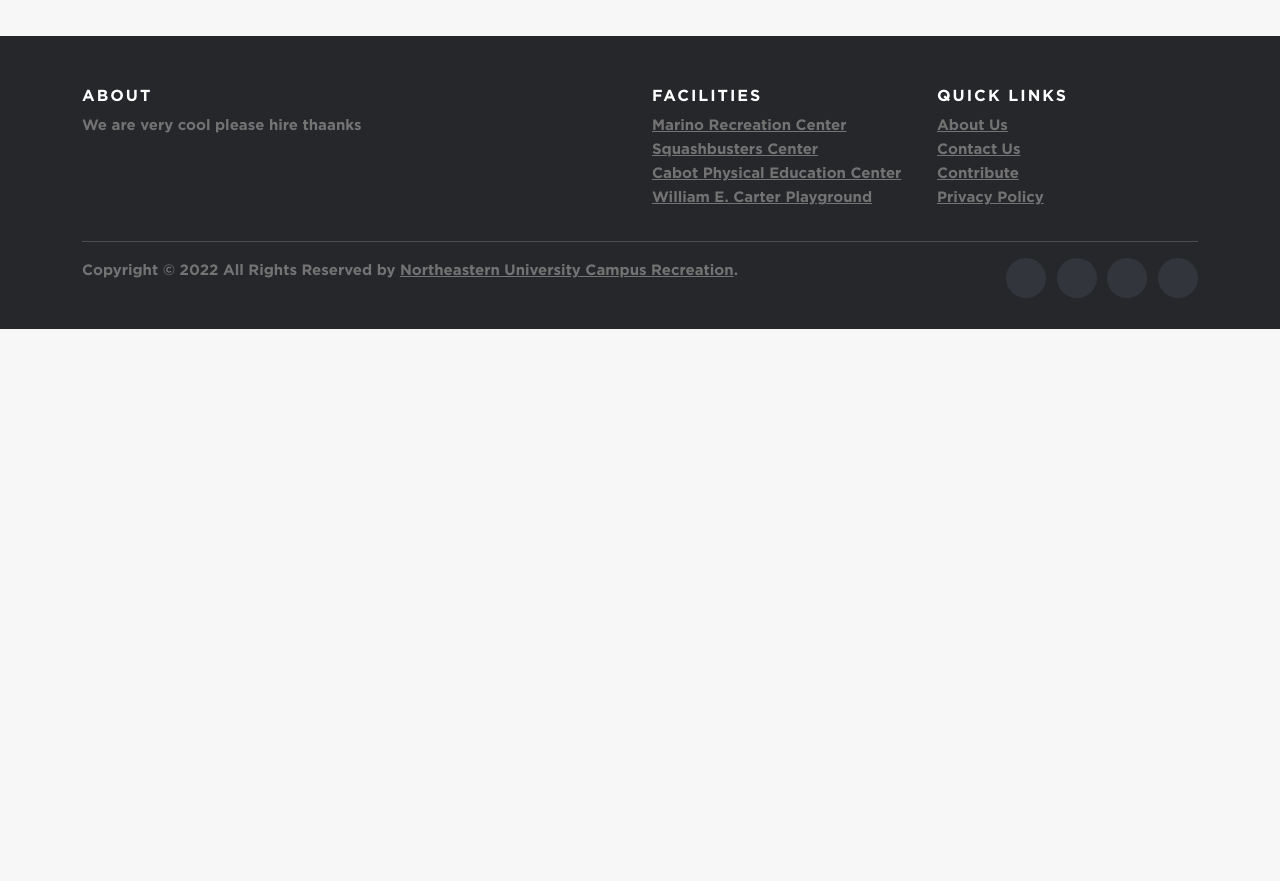
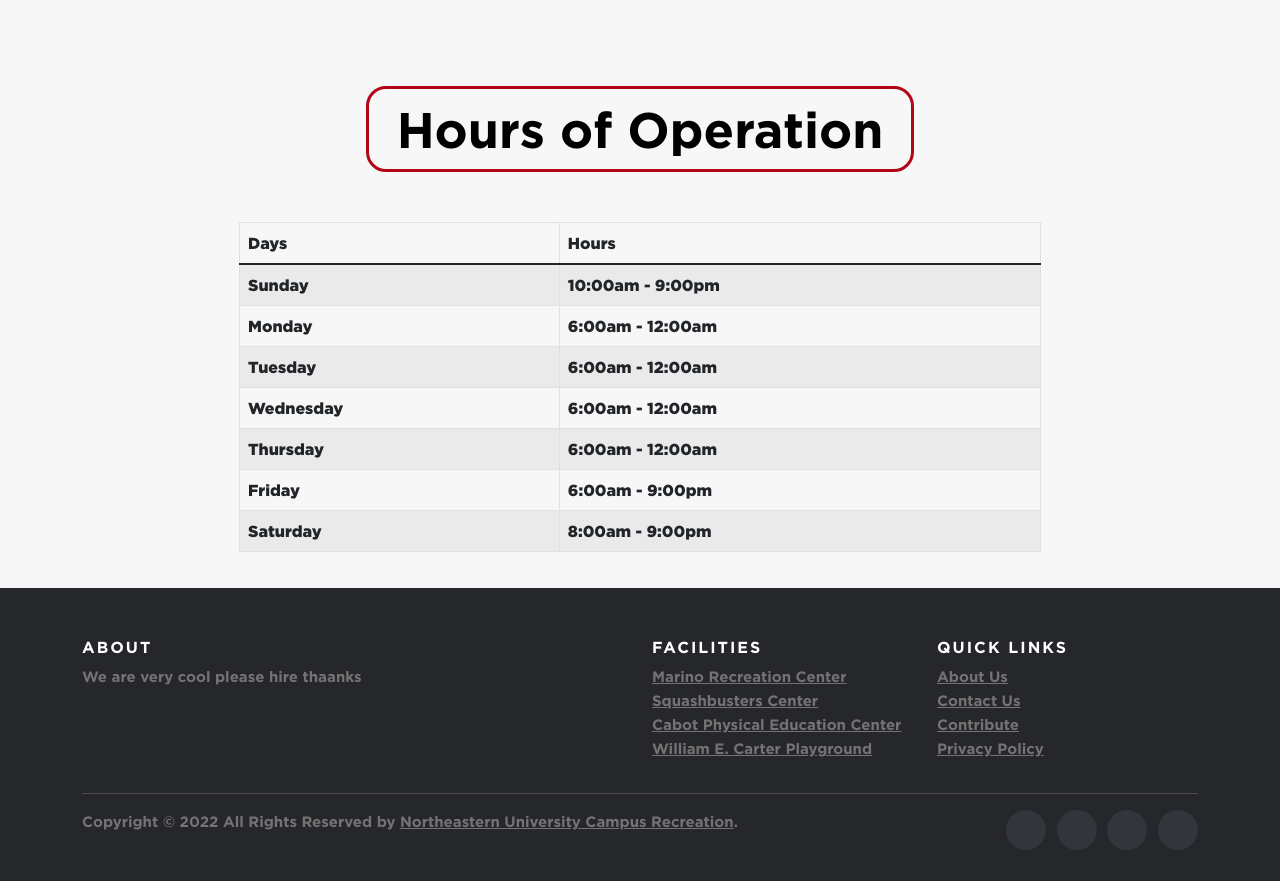
Before and after one commit to Nickdaco/GymNEU, a Flask app: page /squashbusters in a window 1280 px wide. Shown: the part 725-1606 px from the top of the page. Before the commit the page ends 1054 px from the top, so only its background shows below. Run offline with Flask 2, Linux system fonts and the light colour scheme; lists and menus that the app fills with data are empty.

Commit message:
Hardcode hours for marino and squash. Need to fix Marino Events

```diff
--- a/gym_percents.json
+++ b/gym_percents.json
@@ -61,7 +61,7 @@
     ]
   },
   "Gym-Availability-Percentage": {
-    "Marino Center - 2nd Floor": 10,
+    "Marino Center - 2nd Floor": 89,
     "Marino Center - 3rd Floor Select & Cardio": 13,
     "Marino Center - 3rd Floor Weight Room": 34,
     "Marino Center - Gymnasium": 7,
--- a/templates/squash.html
+++ b/templates/squash.html
@@ -63,4 +63,50 @@
 </div>
 
 
+<!--HOURS -->
+<div class="table-container">
+    <center><h1>Hours of Operation</h1></center>
+    <div class="marino-info-container-clear">
+        <table class="table table-bordered table-striped table-hover">
+            <thead>
+            <tr>
+                <th scope="col">Days</th>
+                <th scope="col">Hours</th>
+            </tr>
+            </thead>
+            <tbody>
+            <tr>
+                <th scope="row">Sunday</th>
+                <th scope="row">10:00am - 9:00pm</th>
+            </tr>
+            <tr>
+                <th scope="row">Monday</th>
+                <th scope="row">6:00am - 12:00am</th>
+            </tr>
+            <tr>
+                <th scope="row">Tuesday</th>
+                <th scope="row">6:00am - 12:00am</th>
+            </tr>
+            <tr>
+                <th scope="row">Wednesday</th>
+                <th scope="row">6:00am - 12:00am</th>
+            </tr>
+            <tr>
+                <th scope="row">Thursday</th>
+                <th scope="row">6:00am - 12:00am</th>
+            </tr>
+            <tr>
+                <th scope="row">Friday</th>
+                <th scope="row">6:00am - 9:00pm</th>
+            </tr>
+            <tr>
+                <th scope="row">Saturday</th>
+                <th scope="row">8:00am - 9:00pm</th>
+            </tr>
+            </tbody>
+        </table>
+
+    </div>
+</div>
+
 {% endblock %}
```
Also changed, not shown: scrape_webpages.py (+12 -12 lines), templates/home.html (+14 -14 lines).
